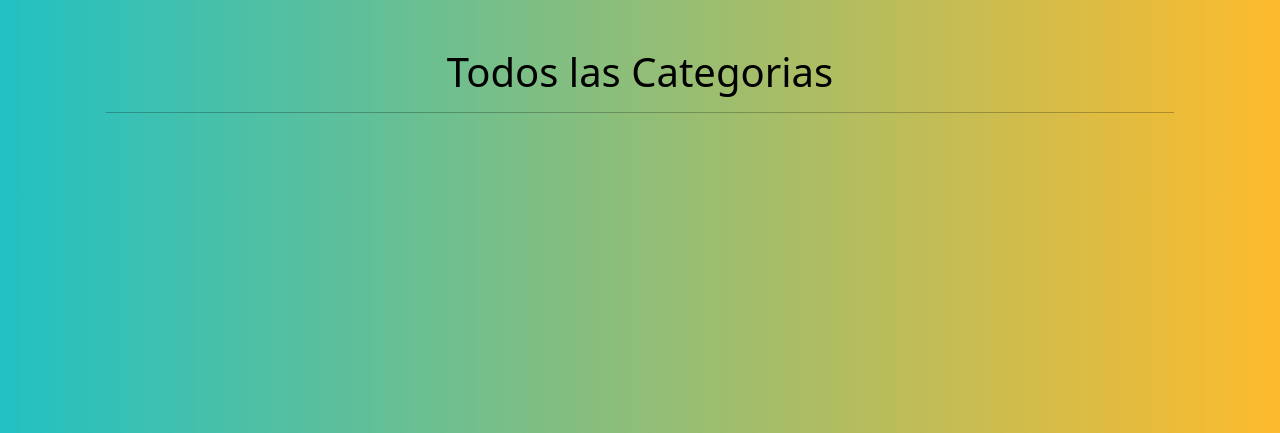
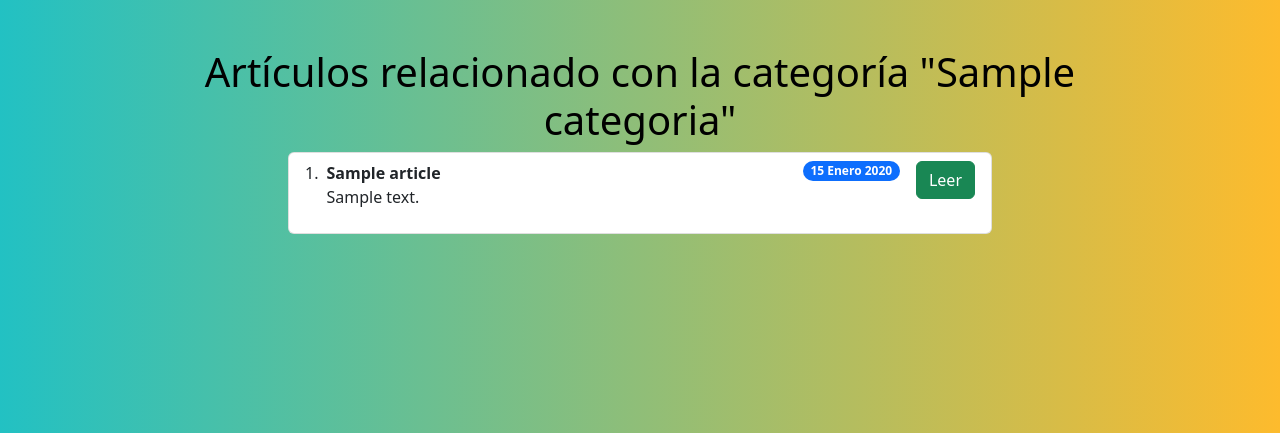
Before and after one commit to PoulMacFlower/proyecto-Final-Informatorio-Biblioteca, a Django app: page /categorias/category/1/ in a window 1280 px wide. Shown: the part 58-491 px from the top of the page. Run offline with Django 5.2, Linux system fonts and the light colour scheme; tables that the repository leaves empty hold one stand-in row (values such as "Sample post"); some libraries are stand-ins or nearby versions.

Commit message:
correcion de aplicaciones, categorias(CRUD) y articulos(CRUD) --> solo colaboradores / falta mejoras en IU

```diff
--- a/apps/articulo/models.py
+++ b/apps/articulo/models.py
@@ -4,11 +4,11 @@
 from django.dispatch import receiver
 from django.contrib.auth import get_user_model
 from apps.categoria.models import Categoria
-
+from ckeditor.fields import RichTextField
 
 class Articles(models.Model):
     title = models.CharField(max_length=100)
-    content = models.TextField()
+    content = RichTextField(blank=False)
     image = models.ImageField(upload_to='articles/images')
     date_published = models.DateField(default=datetime.date.today)
     category = models.ForeignKey(Categoria, on_delete=models.SET_NULL, null=True)
--- a/apps/articulo/views.py
+++ b/apps/articulo/views.py
@@ -185,4 +185,4 @@
 class ArtDeleteView(DeleteView):
     model = Articles
     template_name = 'articles/Art_delete.html'
-    success_url = reverse_lazy('home')
+    success_url = reverse_lazy('articulos:all_articles')
--- a/templates/articles/Art_create.html
+++ b/templates/articles/Art_create.html
@@ -10,6 +10,7 @@
         <form method="post" enctype="multipart/form-data">
           {% csrf_token %}
           {{form|crispy}}
+          {{form.media}}
             <div class="d-grid mt-4">
               <button class="btn btn-primary" type="submit">Guardar cambios</button>
             </div>
--- a/templates/articles/Art_detail.html
+++ b/templates/articles/Art_detail.html
@@ -31,7 +31,7 @@
 <h1 class="my-4 d-flex justify-content-center align-items-center">{{ article.title }}</h1>
 
 <div class="d-flex justify-content-center ">
-  <img src="{{ article.image.url }}" alt="{{ article.title }}" class="img-fluid w-75">
+  <img src="{{ article.image.url }}" alt="{{ article.title }}" class="img-fluid w-50">
 </div>
 
 {% include "articles/Art_reacction.html" %}
@@ -41,7 +41,7 @@
 
 <!-- Seccion de Botón de "like" | "Dislike" -->
 <div class="my-4">
-  <p class="d-flex justify-content-center align-items-center  card bg-white" style="box-shadow: none; max-width: auto;">{{ article.content }}</p>
+  <p class="d-flex justify-content-center align-items-center  card bg-white" style="box-shadow: none; max-width: auto;">{{ article.content | safe}}</p>
 </div>
 <!-- ############################################################ -->
 
--- a/templates/articles/Art_form_search.html
+++ b/templates/articles/Art_form_search.html
@@ -9,7 +9,7 @@
         <select name="category" class="form-select me-2" style="width: 150px;">
             <option value="" selected>Categoría</option>
             {% for category in categories %}
-                <option value="{{ category.id }}">{{ category.name }}</option>
+                <option value="{{ category.id }}">{{ category.nombre }}</option>
             {% endfor %}
         </select>
         <!-- Filtro por Autor -->
--- a/templates/articles/Art_update.html
+++ b/templates/articles/Art_update.html
@@ -10,6 +10,7 @@
       <form method="post" enctype="multipart/form-data">
         {% csrf_token %}
         {{form|crispy}}
+        {{form.media}}
         <div class="d-grid mt-4">
           <button class="btn btn-primary" type="submit">Guardar cambios</button>
         </div>
--- a/templates/category/all_category_articles.html
+++ b/templates/category/all_category_articles.html
@@ -3,28 +3,48 @@
 {% block content %}
 <div class="container">
     <div class="text-center mt-4">
-        <h1>Todos las Categorias</h1>
+        <h1>Artículos relacionado con la categoría "{{ category.nombre }}"</h1>
     </div>
-    <hr>
     <div class="row justify-content-center">
         <div class="col-md-8">
-            <ol class="list-group list-group-numbered">
-                {% for category in categories_page %}
+            {% if articles_page %}
+                <ol class="list-group list-group-numbered">
+                    {% for article in articles_page %}
                     <li class="list-group-item d-flex justify-content-between align-items-start mb-2">
                         <div class="ms-2 me-auto">
-                            <div class="fw-bold">{{ category.nombre }}</div>
-                            {{ category.content }}
+                            <div class="fw-bold">{{ article.title }}</div>
+                            <p>{{ article.content|striptags |truncatechars:100 }}</p>
                         </div>
-                        <span class="badge bg-secondary rounded-pill">{{ category.count }}</span>
-                        <a href="{% url 'articulos:all_category_articles' category.id %}" class="btn btn-primary ms-2">Ver Todos</a>
+                        <span class="badge bg-primary rounded-pill">{{ article.date_published }}</span>
+
+                        <div class="btn-group" role="group" aria-label="Basic mixed styles example">
+                            <a href="{% url 'articulos:detail_article' article.id %}" class="btn btn-success ms-3">Leer</a>
+                        </div>
                     </li>
-                {% endfor %}
-            </ol>
+
+                    {% endfor %}
+                </ol>
+            {% else %}
+                <p>No hay artículos en esta categoría.</p>
+            {% endif %}
         </div>
     </div>
 
-<!-- Seccion de vista del contenido de un articulo -->
-{% include 'Articulos/category/category_pagination.html' %}
-<!-- ############################################################ -->
+    <!-- Mostrar enlaces de paginación -->
+    <div class="pagination-container">
+        <nav aria-label="Page navigation example">
+            <ul class="pagination justify-content-center">
+                {% if articles_page.has_previous %}
+                    <li class="page-item"><a class="page-link" href="?page=1">&laquo; Anterior</a></li>
+                    <li class="page-item"><a class="page-link" href="?page={{ articles_page.previous_page_number }}">Anterior</a></li>
+                {% endif %}
+
+                {% if articles_page.has_next %}
+                    <li class="page-item"><a class="page-link" href="?page={{ articles_page.next_page_number }}">Siguiente</a></li>
+                    <li class="page-item"><a class="page-link" href="?page={{ articles_page.paginator.num_pages }}">Última &raquo;</a></li>
+                {% endif %}
+            </ul>
+        </nav>
+    </div>
 </div>
 {% endblock %}
```
Also changed, not shown: core/settings.py (+7 -0 lines), templates/articles/Art_list.html (+4 -3 lines), apps/articulo/migrations/0003_alter_articles_content.py (added), media/articles/images/Screenshot_155.png (added), media/articles/images/WhatsApp_Image_2023-10-20_at_12.20.12.jpeg (deleted).
